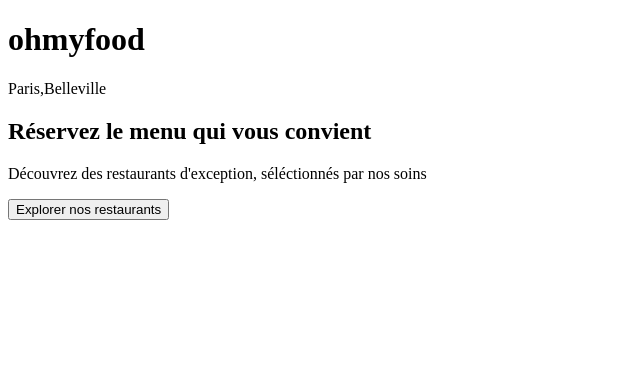
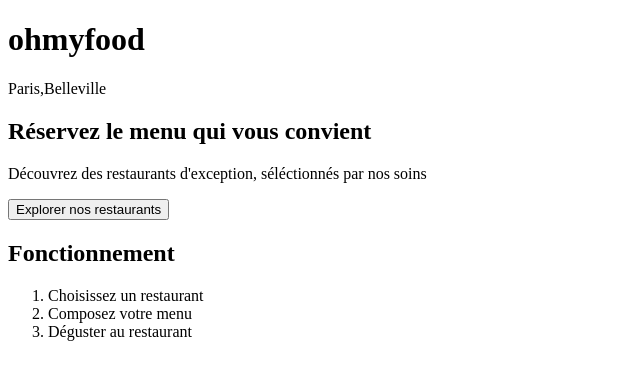
Before and after one commit to NicolaeZOLTAN/Projet-3-Ohmyfood, a plain HTML site: page index.html in a window 1280 px wide. Shown: the whole page, without its empty margins (0-640 px from the left). Drawn offline with Linux system fonts and the light colour scheme.

```diff
--- a/index.html
+++ b/index.html
@@ -25,6 +25,15 @@
       <div class="gradient">
       </div>
     </section>
+    <!-- Partie Filtres -->
+    <nav class="fonctionnement">
+      <h2>Fonctionnement</h2>
+          <ol>
+          <li><i class="fa-solid fa-mobile-screen-button fa-lg"></i>Choisissez un restaurant</li>
+          <li><i class="fa-solid fa-list fa-lg"></i>Composez votre menu</li>
+          <li><i class="fa-solid fa-store fa-lg"></i>Déguster au restaurant</li>
+          </ol>
+    </nav>
 
   </main>
 </body>
```
